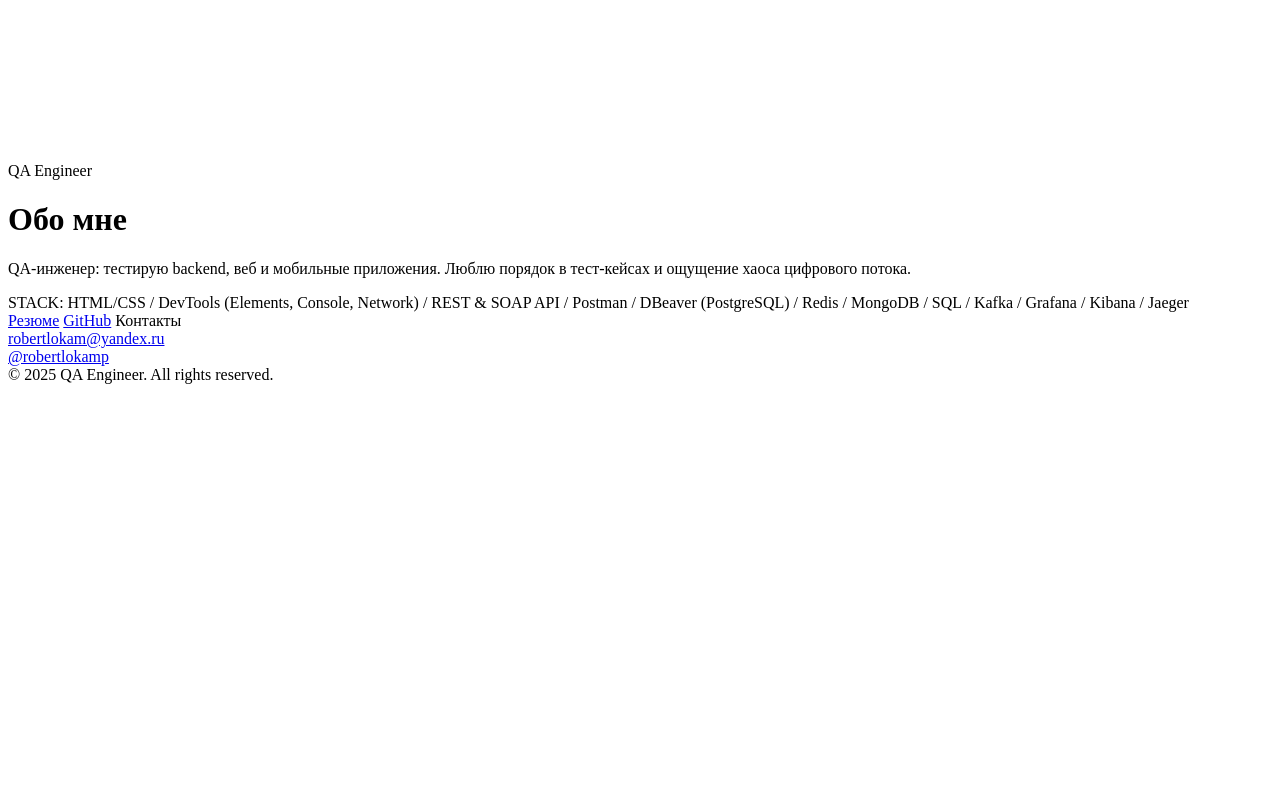
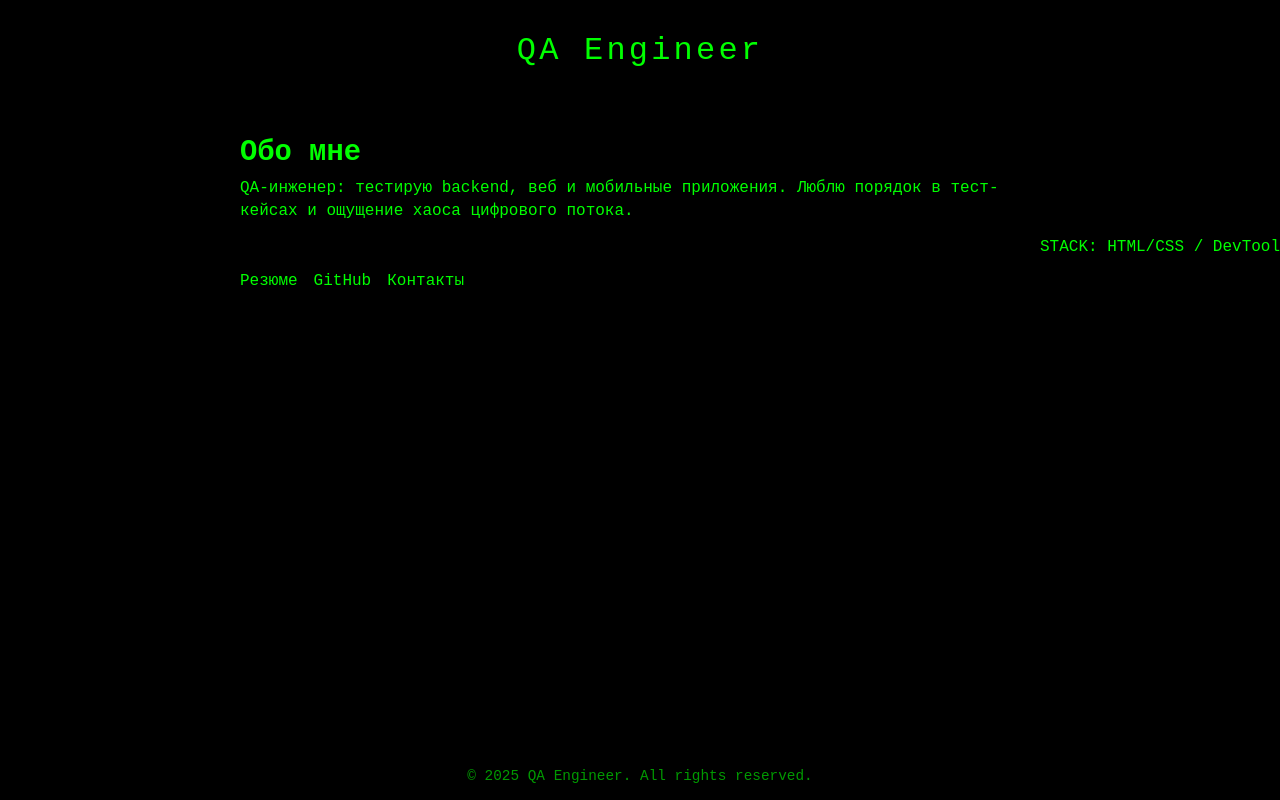
Before and after one commit to Vlad-QA-dev/Vlad-QA-dev.github.io, a plain HTML site: page index.html in a window 1280 px wide. Drawn offline with Linux system fonts and the light colour scheme.

Commit message:
Update index.html

```diff
--- a/index.html
+++ b/index.html
@@ -4,7 +4,7 @@
   <meta charset="UTF-8">
   <title>QA Engineer</title>
   <meta name="description" content="Портфолио QA — стиль Матрицы">
-  <link rel="stylesheet" href="style.css">
+  <link rel="stylesheet" href="vizitka.css">
 </head>
 <body>
   <canvas id="matrix"></canvas>
@@ -39,6 +39,6 @@
     © 2025 QA Engineer. All rights reserved.
   </footer>
 
-  <script src="script.js"></script>
+  <script src="vizitka.js"></script>
 </body>
 </html>
```
